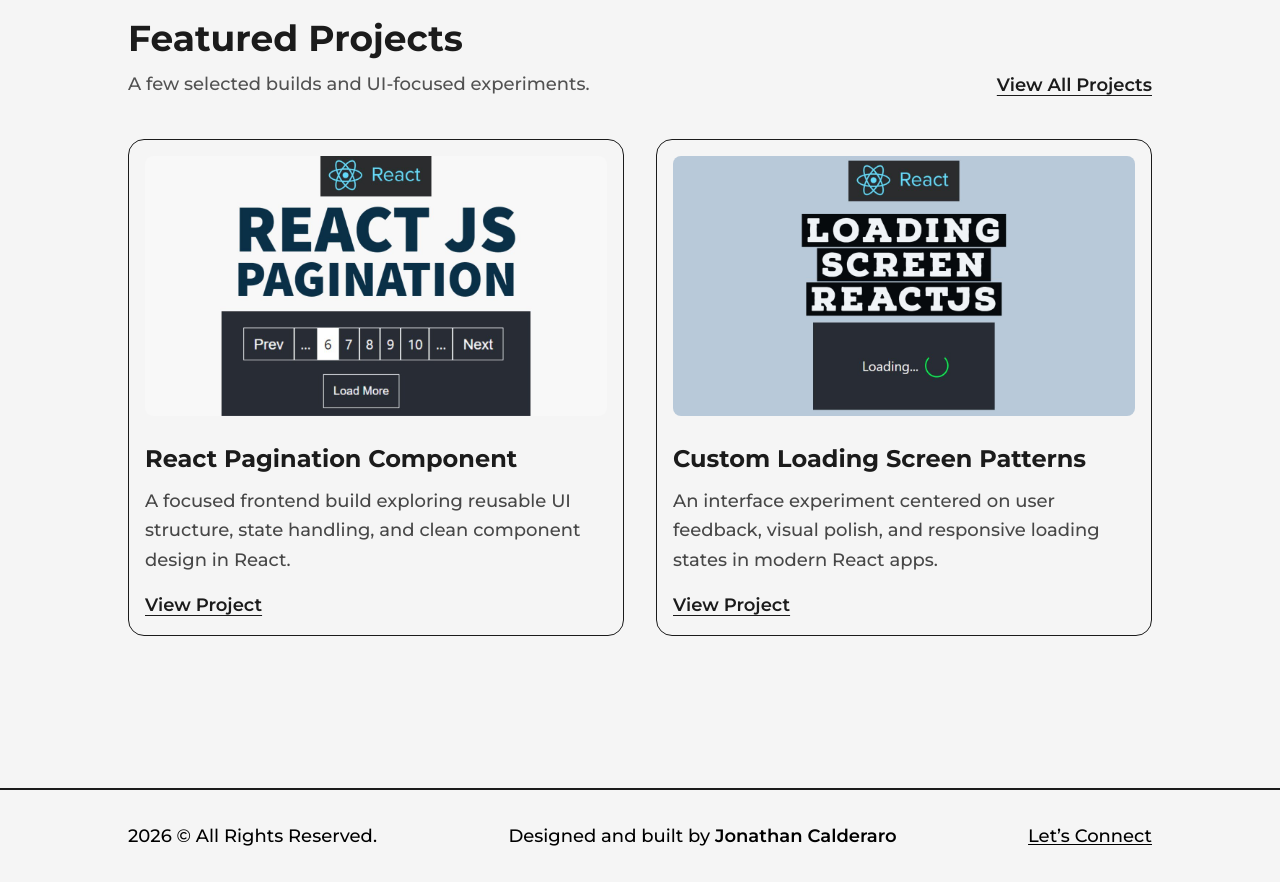
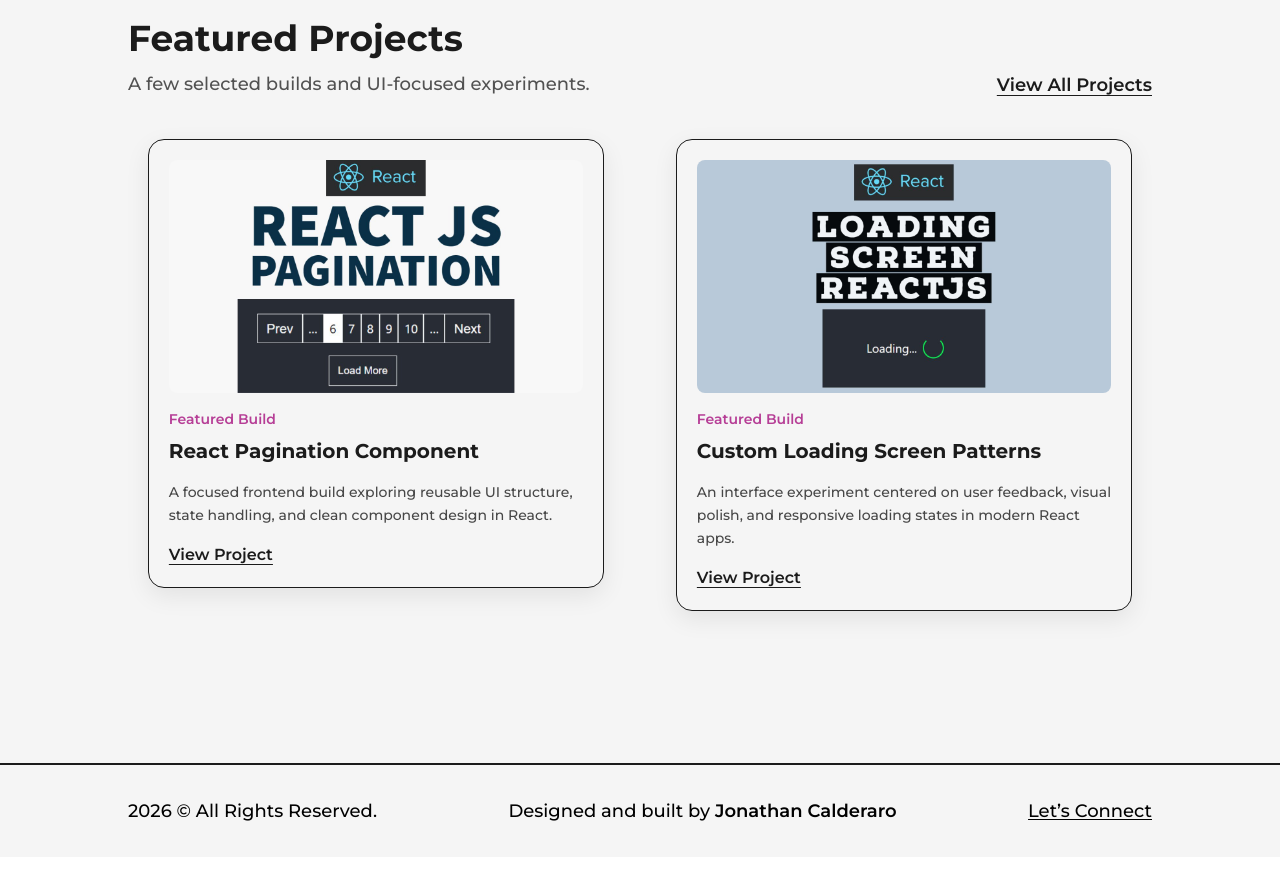
Before and after one commit to jcalderaro-96/Career_Portfolio, a Next.js app: page / in a window 1280 px wide. Shown: the part 840-1722 px from the top of the page. After the commit the page ends 1697 px from the top, so only its background shows below. Built offline with nearby package versions, Linux system fonts and the light colour scheme.

Commit message:
applied styling consistency to home page

```diff
--- a/src/pages/index.js
+++ b/src/pages/index.js
@@ -14,20 +14,22 @@ import featuredProject2 from "../../public/images/articles/create loading screen
 
 const FramerImage = motion(Image);
 
-function FeaturedProjectCard({ img, title, summary, link }) {
+const HomeFeaturedProject = ({ type, title, summary, img, link }) => {
   return (
-    <li
-      className="relative w-full rounded-2xl border border-solid border-dark bg-light p-4
-      dark:border-light dark:bg-dark"
+    <article
+      className="relative mx-auto flex w-[92%] flex-col items-center justify-center rounded-2xl rounded-br-2xl
+      border border-solid border-dark bg-light p-5
+      shadow-[0_8px_24px_rgba(0,0,0,0.08)] dark:border-light dark:bg-dark
+      dark:shadow-[0_8px_24px_rgba(255,255,255,0.04)] xs:w-full xs:p-4"
     >
       <div
         className="absolute top-0 -right-3 -z-10 h-[103%] w-[102%] rounded-[2rem] rounded-br-3xl
-        bg-dark dark:bg-light"
+        bg-dark dark:bg-light md:-right-2 md:w-[101%] xs:h-[102%] xs:rounded-[1.5rem]"
       />
 
       <Link
         href={link}
-        className="inline-block w-full overflow-hidden rounded-lg"
+        className="w-full cursor-pointer overflow-hidden rounded-lg"
       >
         <FramerImage
           src={img}
@@ -35,32 +37,40 @@ function FeaturedProjectCard({ img, title, summary, link }) {
           className="h-auto w-full"
           whileHover={{ scale: 1.03 }}
           transition={{ duration: 0.2 }}
-          sizes="(max-width: 768px) 100vw, 50vw"
+          sizes="(max-width: 768px) 100vw,
+          (max-width: 1200px) 50vw,
+          33vw"
           priority
         />
       </Link>
 
-      <div className="mt-5">
-        <Link href={link}>
-          <h3 className="text-2xl font-bold capitalize hover:underline md:text-xl sm:text-lg">
+      <div className="mt-4 flex w-full flex-col items-start justify-between">
+        <span className="text-sm font-semibold text-primary dark:text-primaryDark">
+          {type}
+        </span>
+
+        <Link href={link} className="underline-offset-4 hover:underline">
+          <h3 className="my-2 w-full text-left text-xl font-bold lg:text-lg">
             {title}
           </h3>
         </Link>
 
-        <p className="mt-3 text-lg font-medium leading-relaxed text-dark/80 dark:text-light/80 md:text-base sm:text-sm">
+        <p className="mt-2 text-sm font-medium leading-relaxed text-dark/80 dark:text-light/80">
           {summary}
         </p>
 
+        <div className="mt-4 flex w-full items-center justify-between">
           <Link
             href={link}
-          className="mt-4 inline-flex items-center text-lg font-semibold underline underline-offset-4 md:text-base"
+            className="text-base font-semibold underline underline-offset-4 md:text-sm"
           >
             View Project
           </Link>
         </div>
-    </li>
+      </div>
+    </article>
   );
-}
+};
 
 export default function Home() {
   return (
@@ -175,19 +185,25 @@ export default function Home() {
             </div>
 
             <ul className="grid w-full grid-cols-2 gap-8 md:grid-cols-1">
-              <FeaturedProjectCard
+              <li>
+                <HomeFeaturedProject
+                  type="Featured Build"
                   img={featuredProject1}
-                title="React pagination component"
+                  title="React Pagination Component"
                   summary="A focused frontend build exploring reusable UI structure, state handling, and clean component design in React."
                   link="/projects"
                 />
+              </li>
 
-              <FeaturedProjectCard
+              <li>
+                <HomeFeaturedProject
+                  type="Featured Build"
                   img={featuredProject2}
-                title="Custom loading screen patterns"
+                  title="Custom Loading Screen Patterns"
                   summary="An interface experiment centered on user feedback, visual polish, and responsive loading states in modern React apps."
                   link="/projects"
                 />
+              </li>
             </ul>
           </section>
         </Layout>
```
Lines whose indentation alone changed are shown as unchanged.
